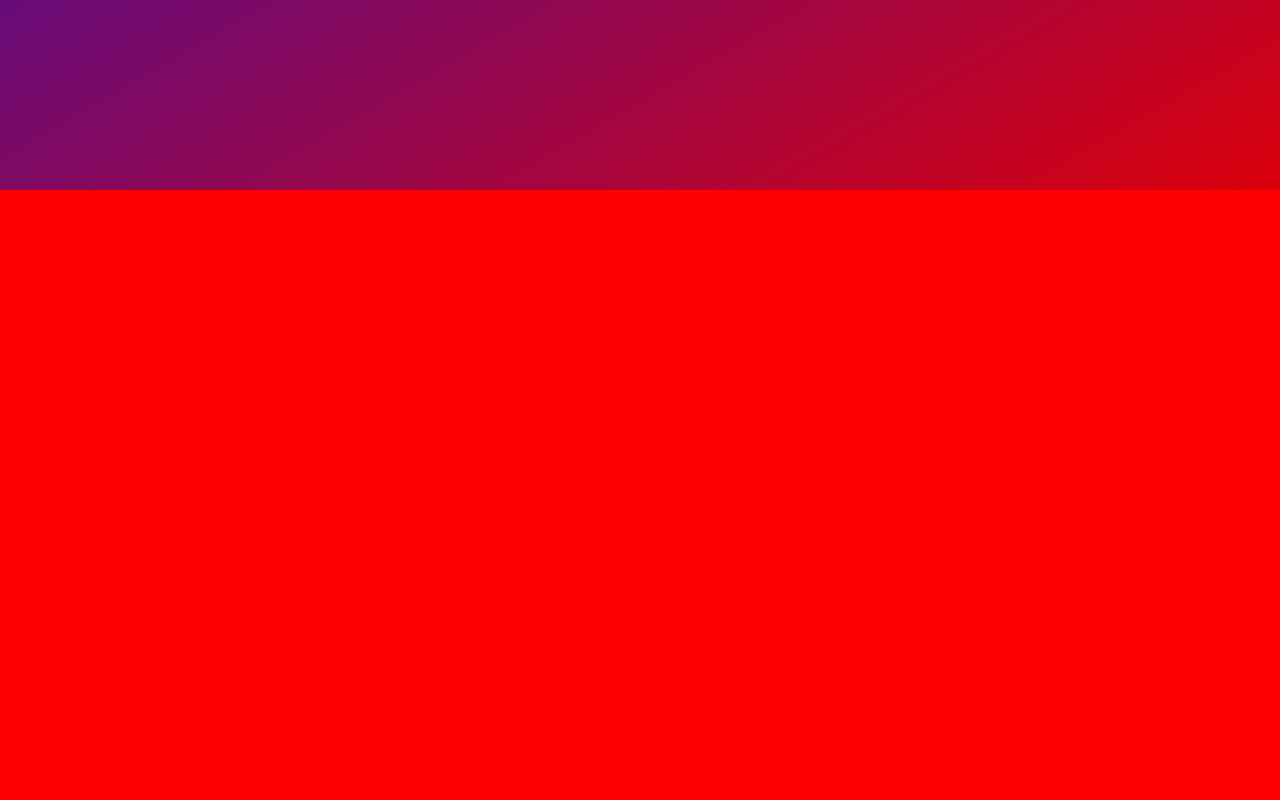
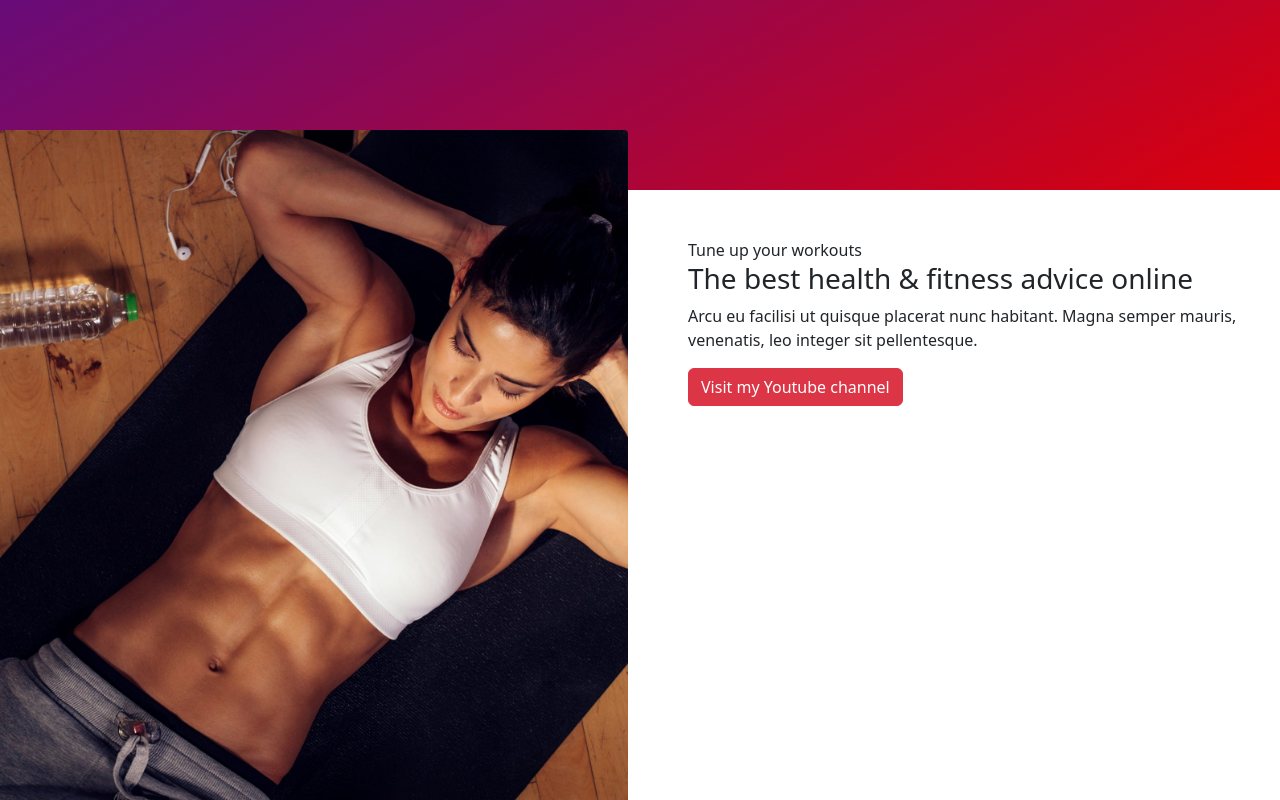
Before and after one commit to emanuele-pogliari/proj-html-vuejs, a Vue app: page / in a window 1280 px wide. Shown: the part 1600-2400 px from the top of the page. Built offline with nearby package versions, Linux system fonts and the light colour scheme.

Commit message:
ytlink section filled with static data

```diff
--- a/src/components/AppYoutubeLink.vue
+++ b/src/components/AppYoutubeLink.vue
@@ -5,17 +5,41 @@ export default{
 </script>
 
 <template>
-<div class="container-fluid" id="youtube">
-    <div class="left"></div>
-    <div class="right"></div>
-
+<div class="container-fluid p-0" id="youtube">
+    <div class="row h-100">
+        <div class="left col-6">
+            <img class="img-fluid" src="/public/images/service15-2x.jpg" alt="">
+        </div>
+        <div class="rightr col-6 p-5">
+            <div>Tune up your workouts</div>
+            <h3>The best health & fitness advice online</h3>
+            <p>Arcu eu facilisi ut quisque placerat nunc habitant. Magna semper mauris, venenatis, leo integer sit pellentesque.</p>
+            <button class="btn btn-danger">Visit my Youtube channel</button>
+        </div>
+    </div>
 </div>
 
 </template>
 
-<style lang="scss">
+<style scoped lang="scss">
 #youtube{
-    background-color: red;
     height: 805px;
+
+    .left{
+        height:100%;
+        transform: translateY(-60px);
+
+
+    }
+
+    img{
+        width: 100%;
+        height: 100%;
+        border-radius: 4px;
+        border-bottom-right-radius: 40px;
+        object-fit: cover;
+        overflow: hidden;
+    }
 }
+
 </style>
```
